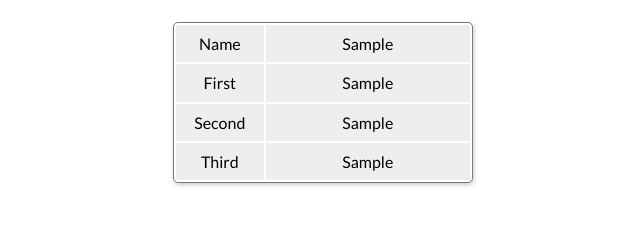
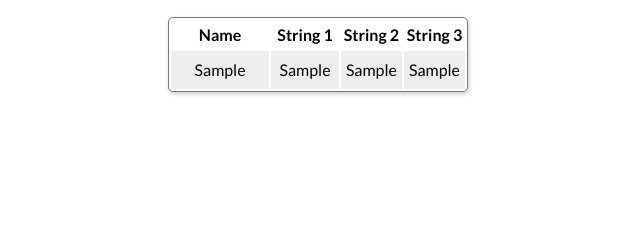
Before and after one commit to mdivani/items_list, a plain HTML site: page index.html in a window 1280 px wide. Both pictures are taken after typing "Sample", "Sample", "Sample", "Sample" into the empty fields and a click on the input "Add". Shown: the part 365-590 px from the top of the page, without its empty margins (72-712 px from the left). Drawn offline with Linux system fonts and the light colour scheme.

Commit message:
table changed

```diff
--- a/index.html
+++ b/index.html
@@ -51,10 +51,15 @@
         </div>
         <div class='row'>
           <h2>Items</h2>
-          <div
-              class='list'
+          <table
+              class='item-table'
               id='item-list'>
-
+              <tr>
+                <th>Name</th>
+                <th>String 1</th>
+                <th>String 2</th>
+                <th>String 3</th>
+              </tr>
           </div>
         </div>
       </div>
--- a/js/index.js
+++ b/js/index.js
@@ -32,25 +32,17 @@ const addToCommonList = (item) => {
 
 //add item to DOM list
 const addItemToList = (item) => {
-  const table = document.createElement('table');
-  table.setAttribute('class', 'item-table');
-  table.setAttribute('id', item.name);
+  const newRow = document.createElement('tr');
+  newRow.setAttribute('class', 'item-table__row');
   for (let property in item) {
     if (item.hasOwnProperty(property)) {
-      const newRow = document.createElement('tr');
-      newRow.setAttribute('class', 'item-table__row');
       const newData = document.createElement('td');
       newData.setAttribute('class', 'item-table__data');
-      const newDataHeader = document.createElement('td');
-      newDataHeader.setAttribute('class', 'item-table__data item-table__data--header');
-      newDataHeader.appendChild(document.createTextNode(property));
       newData.appendChild(document.createTextNode(item[property]));
-      newRow.appendChild(newDataHeader);
       newRow.appendChild(newData);
-      table.appendChild(newRow);
     }
   }
-  itemList.appendChild(table);
+  itemList.appendChild(newRow);
 }
 
 //gets called on items form submit
```
